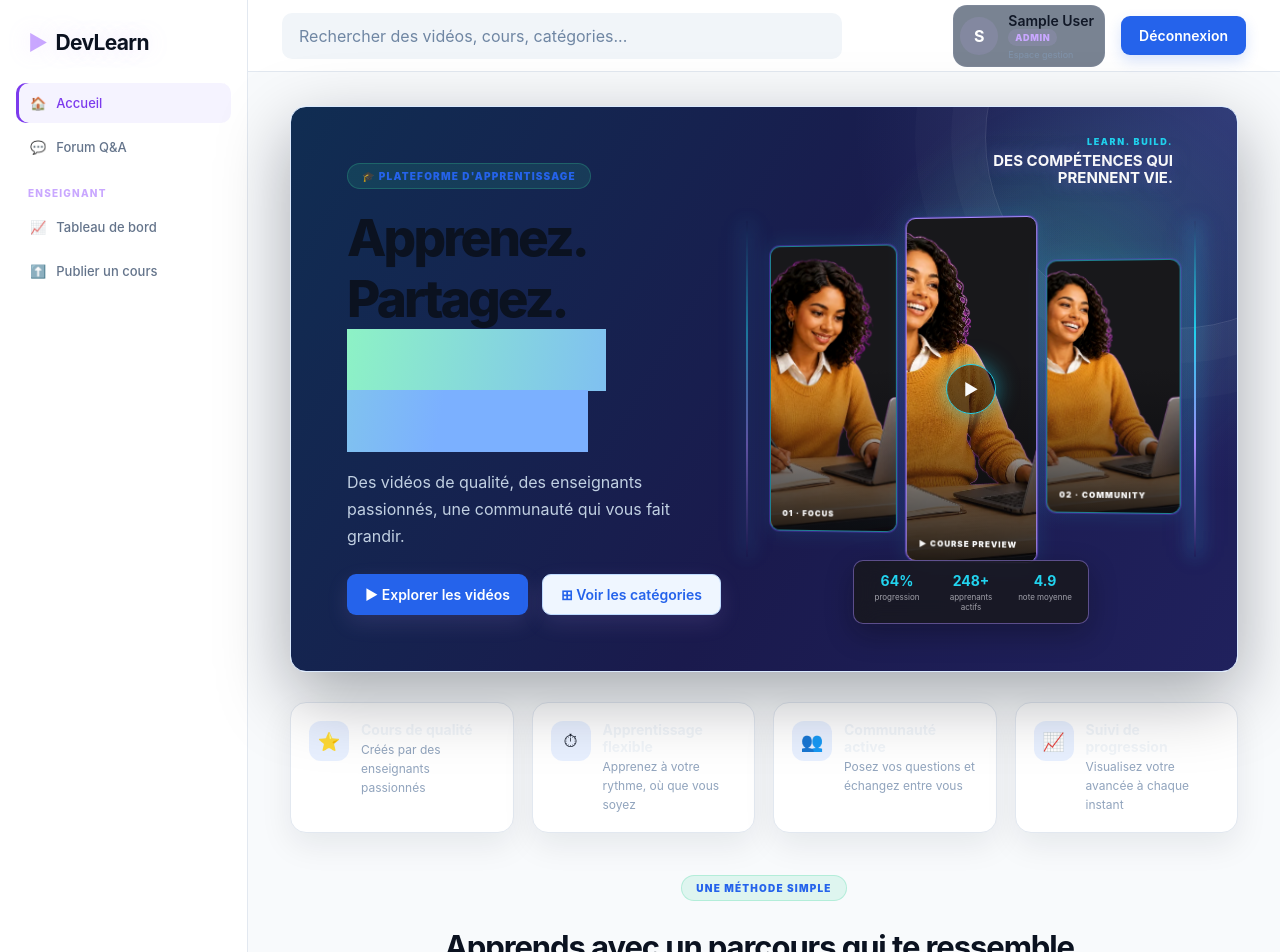
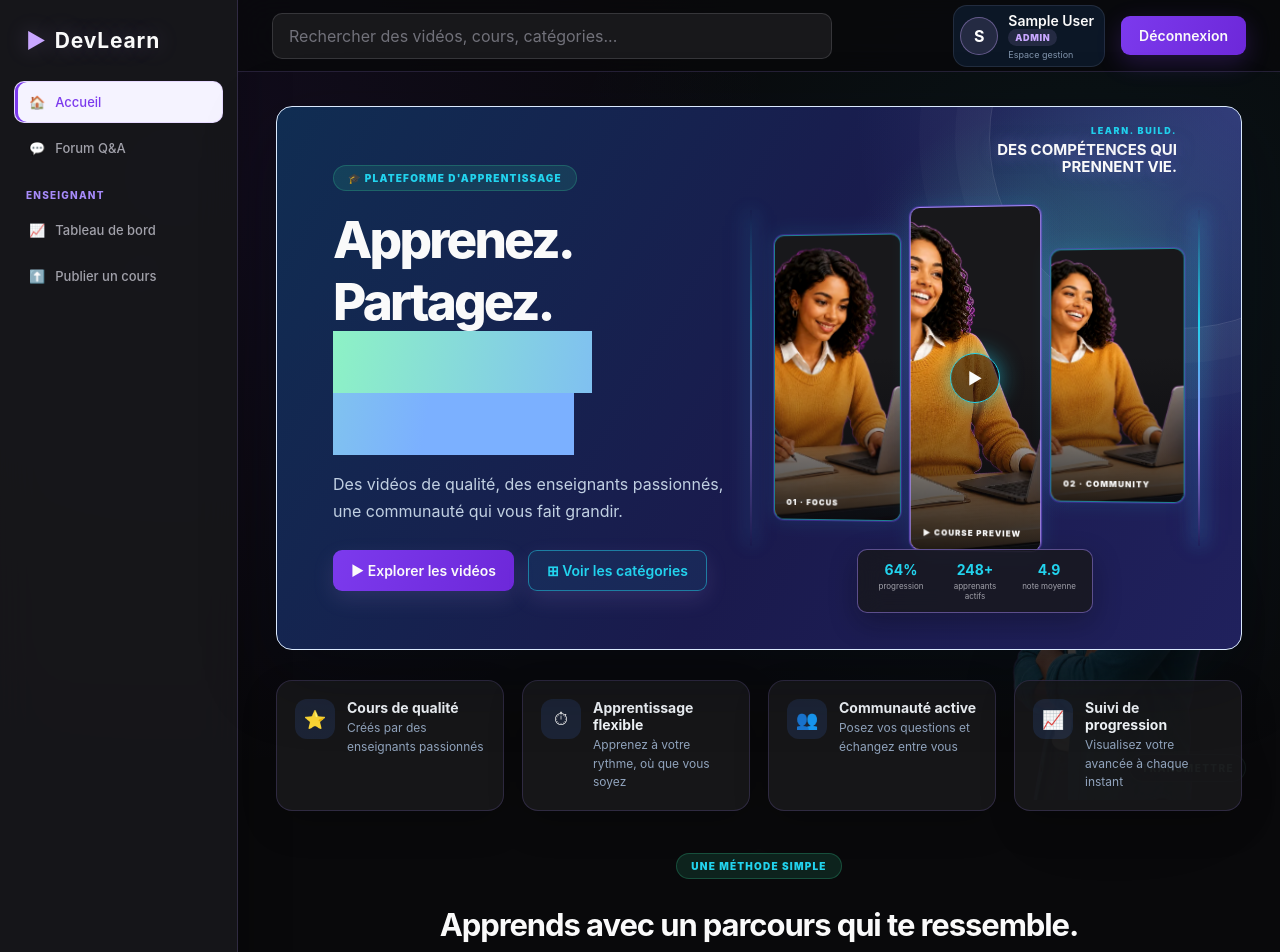
Before and after one commit to geromguershom-dot/video-tutorials-platform-frontend, a React app: page / in a window 1280 px wide. Shown: the top 952 px of the page. Built offline with nearby package versions, Linux system fonts and the light colour scheme; no server answers; sample sign-in values are in the browser's storage; the HTML template or start-up script is replaced by a standard one.

Commit message:
feat: apply next generation dark saas theme

```diff
--- a/src/index.css
+++ b/src/index.css
@@ -1761,3 +1761,67 @@ body { font-family: Inter, ui-sans-serif, system-ui, -apple-system, BlinkMacSyst
 @media (prefers-reduced-motion: reduce) { .hero-image-panel, .hero-showcase::before, .hero-showcase::after { animation: none; } .hero-image-panel img { transition: none; } }
 @media (max-width: 800px) { .hero-showcase { min-height: 390px; margin-top: 40px; } .hero-panel-grid { height: 285px; } .hero-image-panel.panel-tall { height: 240px; } .hero-image-panel.panel-main { height: 295px; } .hero-image-panel.panel-small { height: 215px; } .hero-showcase-title { top: -28px; right: 2px; } }
 @media (max-width: 520px) { .hero-panel-grid { gap: 5px; transform: none; } .hero-image-panel { border-radius: 7px; } .hero-image-panel.panel-tall, .hero-image-panel.panel-small { height: 210px; } .hero-image-panel.panel-main { height: 260px; } .hero-showcase-metrics span { min-width: 58px; padding: 4px; } }
+
+/* NEXT GENERATION — DARK SAAS SYSTEM */
+:root { --ng-black: #09090B; --ng-surface: #18181B; --ng-surface-2: #27272A; --ng-purple: #7C3AED; --ng-purple-light: #A78BFA; --ng-cyan: #22D3EE; --ng-white: #FAFAFA; --ng-muted: #A1A1AA; --ng-line: rgba(167,139,250,.18); }
+html, body { background: var(--ng-black); color: var(--ng-white); }
+body { background-image: radial-gradient(circle at 14% 8%, rgba(124,58,237,.09), transparent 26%), radial-gradient(circle at 84% 12%, rgba(34,211,238,.06), transparent 24%); }
+.app-shell, .main-area { background: transparent; }
+.sidebar { width: 238px; padding: 20px 14px; background: rgba(24,24,27,.9); border-right: 1px solid var(--ng-line); box-shadow: 12px 0 40px rgba(0,0,0,.22); }
+.sidebar-logo { color: var(--ng-white); letter-spacing: .04em; text-shadow: 0 0 20px rgba(34,211,238,.3); }
+.logo-icon { color: var(--ng-cyan); }
+.sidebar-section-title { color: var(--ng-purple-light); }
+.sidebar-link { color: var(--ng-muted); border: 1px solid transparent; }
+.sidebar-link:hover { color: var(--ng-white); border-color: rgba(34,211,238,.26); background: rgba(34,211,238,.07); }
+.sidebar-link.active { color: var(--ng-white); border-color: rgba(124,58,237,.6); background: linear-gradient(100deg, rgba(124,58,237,.32), rgba(34,211,238,.08)); box-shadow: 0 0 22px rgba(124,58,237,.14), inset 3px 0 var(--ng-purple-light); }
+.topbar { height: 72px; background: rgba(9,9,11,.82); border-bottom: 1px solid var(--ng-line); backdrop-filter: blur(18px); }
+.topbar-search { color: var(--ng-white); background: var(--ng-surface) !important; border: 1px solid rgba(161,161,170,.22) !important; }
+.topbar-search::placeholder { color: #71717A; }
+.topbar-search:focus { border-color: var(--ng-cyan) !important; box-shadow: 0 0 0 3px rgba(34,211,238,.1); }
+.avatar-circle { border: 1px solid rgba(34,211,238,.55); background: linear-gradient(135deg, var(--ng-purple), #0891B2); }
+.user-name { color: var(--ng-white); }
+.user-role { color: var(--ng-muted); }
+.page-content { padding: 34px 38px 60px; }
+.btn { color: var(--ng-white); background: linear-gradient(110deg, var(--ng-purple), #6D28D9); box-shadow: 0 8px 24px rgba(124,58,237,.24); }
+.btn:hover { color: var(--ng-white); background: linear-gradient(110deg, #8B5CF6, #7C3AED); box-shadow: 0 0 26px rgba(124,58,237,.38); }
+.btn-outline { color: var(--ng-cyan); border: 1px solid rgba(34,211,238,.5); background: rgba(34,211,238,.07); box-shadow: none; }
+.card, .side-card, .trust-item, .category-card, .video-card, .auth-box, .form-box, .dashboard-stat, .dashboard-panel, .teacher-stat, .teacher-dashboard-panel, .playlist-card, .question-card, .forum-stat-row > span, .learning-step, .testimonial-grid blockquote { color: var(--ng-white); border-color: var(--ng-line); background: rgba(24,24,27,.88); box-shadow: 0 14px 35px rgba(0,0,0,.2); }
+.section-header h2, .home-page h1, .home-page h2, .home-page h3, .dashboard-panel h2, .teacher-dashboard-panel h2, .playlist-card h3, .question-content, .learning-step strong { color: var(--ng-white); }
+.muted-text, .page-helper, .playlist-desc, .learning-step p, .testimonial-grid blockquote, .video-teacher-row small { color: var(--ng-muted); }
+.video-card { background: linear-gradient(160deg, rgba(39,39,42,.94), rgba(24,24,27,.98)); }
+.video-card:hover { border-color: rgba(34,211,238,.72); box-shadow: 0 0 0 1px rgba(124,58,237,.4), 0 20px 42px rgba(0,0,0,.44); }
+.video-card-title, .video-teacher-row strong { color: var(--ng-white); }
+.video-card-kicker, .eyebrow, .hero-badge { color: var(--ng-cyan); }
+.video-level-chip { color: var(--ng-cyan); border: 1px solid rgba(34,211,238,.38); background: rgba(9,9,11,.82); }
+.video-duration-chip { color: var(--ng-white); background: rgba(9,9,11,.82); }
+.video-card-rating { color: #FDE047; }
+.video-teacher-avatar { color: var(--ng-cyan); border-color: rgba(34,211,238,.4); background: rgba(34,211,238,.1); }
+.video-card-cta, .progress-label-row strong, .continue-link, .text-link { color: var(--ng-cyan); }
+.progress-bar-bg { background: #3F3F46; }
+.progress-bar-fill { background: linear-gradient(90deg, var(--ng-cyan), var(--ng-purple-light)); box-shadow: 0 0 12px rgba(34,211,238,.4); }
+.dashboard-hero, .teacher-dashboard-hero, .playlists-hero, .forum-hero, .home-cta-section { border-color: var(--ng-line); background: linear-gradient(120deg, rgba(124,58,237,.2), rgba(24,24,27,.92) 68%); }
+.dashboard-hero h1, .teacher-dashboard-hero h1, .playlists-hero h2, .forum-hero h2, .home-cta-section h2 { color: var(--ng-white); }
+.dashboard-ring { background: conic-gradient(var(--ng-cyan) var(--progress), #3F3F46 0); box-shadow: inset 0 0 0 12px var(--ng-surface); }
+.dashboard-ring strong { color: var(--ng-white); }
+.dashboard-stat strong, .teacher-stat strong, .platform-stats-section strong { color: var(--ng-cyan); }
+.stat-icon, .teacher-stat > span, .playlist-icon { color: var(--ng-cyan); background: rgba(34,211,238,.1); }
+.achievement-badge { border-color: #3F3F46; background: rgba(39,39,42,.66); }
+.achievement-badge.unlocked { border-color: rgba(34,211,238,.4); background: rgba(34,211,238,.08); }
+.quiz-card { border-color: rgba(34,211,238,.38); background: linear-gradient(145deg, rgba(34,211,238,.1), rgba(24,24,27,.94)); }
+.quiz-card h3, .comments-title { color: var(--ng-white); }
+.quiz-option { border-color: #3F3F46; color: var(--ng-muted); background: rgba(39,39,42,.6); }
+.quiz-option.selected { border-color: var(--ng-cyan); color: var(--ng-white); background: rgba(34,211,238,.1); box-shadow: 0 0 16px rgba(34,211,238,.1); }
+.quiz-result { color: var(--ng-cyan); background: rgba(34,211,238,.12); }
+.answers-box { border-left-color: var(--ng-cyan); background: rgba(39,39,42,.55); }
+.accepted-answer { color: #86EFAC; background: rgba(34,197,94,.12); }
+.forum-stat-row strong, .playlist-hero-count strong { color: var(--ng-cyan); }
+.teacher-dashboard-hero { border-color: rgba(167,139,250,.35); background: linear-gradient(120deg, rgba(124,58,237,.25), rgba(24,24,27,.94) 72%); }
+.teacher-badge, .role-teacher .sidebar-section-title, .role-teacher .logo-icon { color: var(--ng-purple-light); }
+.teacher-dashboard-hero .btn { background: linear-gradient(110deg, var(--ng-purple), #6D28D9); }
+.teacher-stat > span { color: var(--ng-purple-light); background: rgba(124,58,237,.14); }
+.teacher-course-row:hover { border-color: rgba(167,139,250,.5); background: rgba(124,58,237,.1); }
+.form-box::after { color: var(--ng-muted); }
+.form-box input, .form-box textarea, .form-box select { color: var(--ng-white); border-color: #3F3F46; background: var(--ng-surface); }
+.form-box input:focus, .form-box textarea:focus, .form-box select:focus { border-color: var(--ng-cyan); background: var(--ng-surface-2); box-shadow: 0 0 0 3px rgba(34,211,238,.1); }
+.empty-state-card, .empty-state { border-color: #3F3F46; background: rgba(24,24,27,.9); }
+@media (max-width: 640px) { .sidebar { background: rgba(24,24,27,.96); border-bottom-color: var(--ng-line); } .page-content { padding: 24px 16px 44px; } }
```
